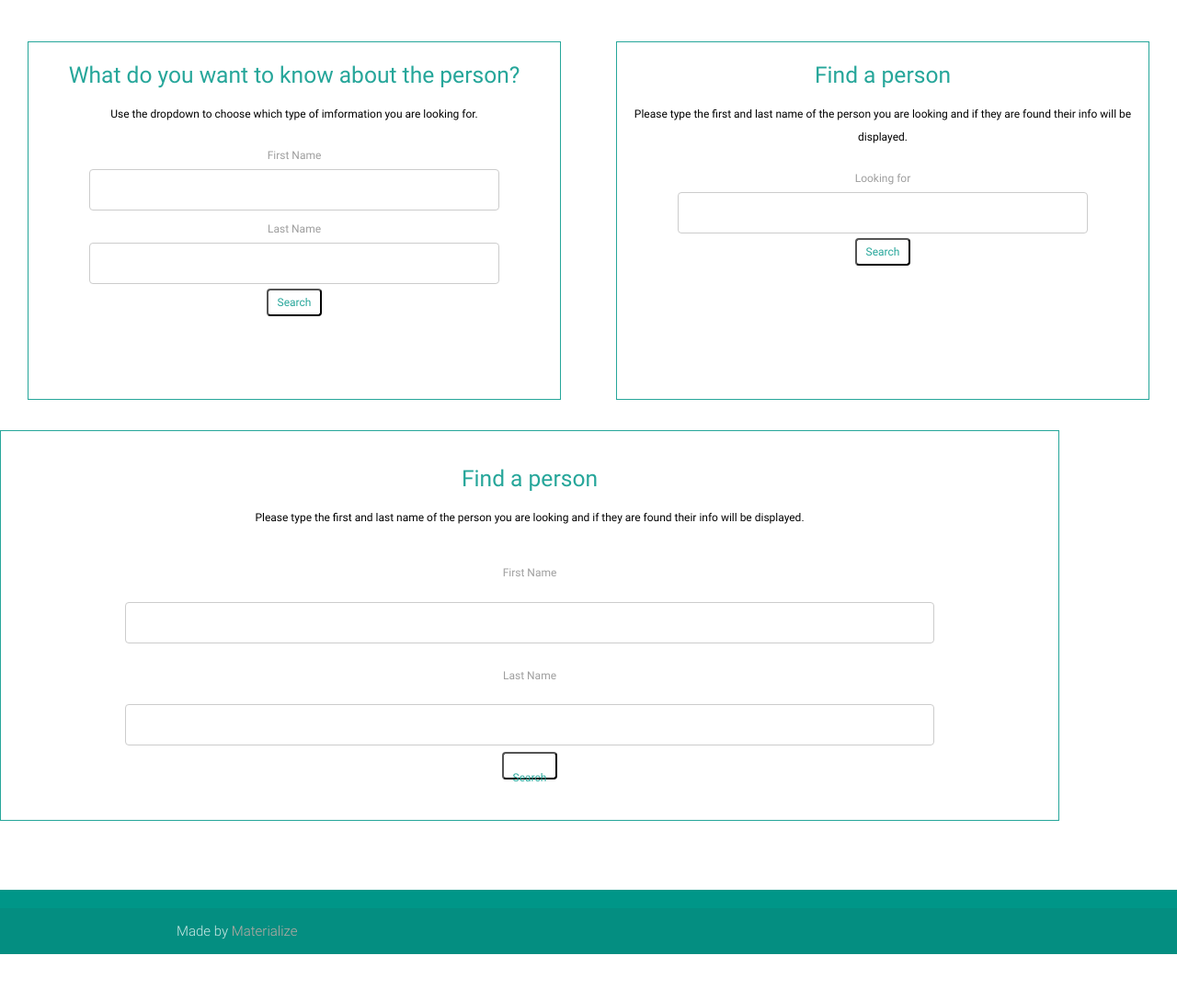
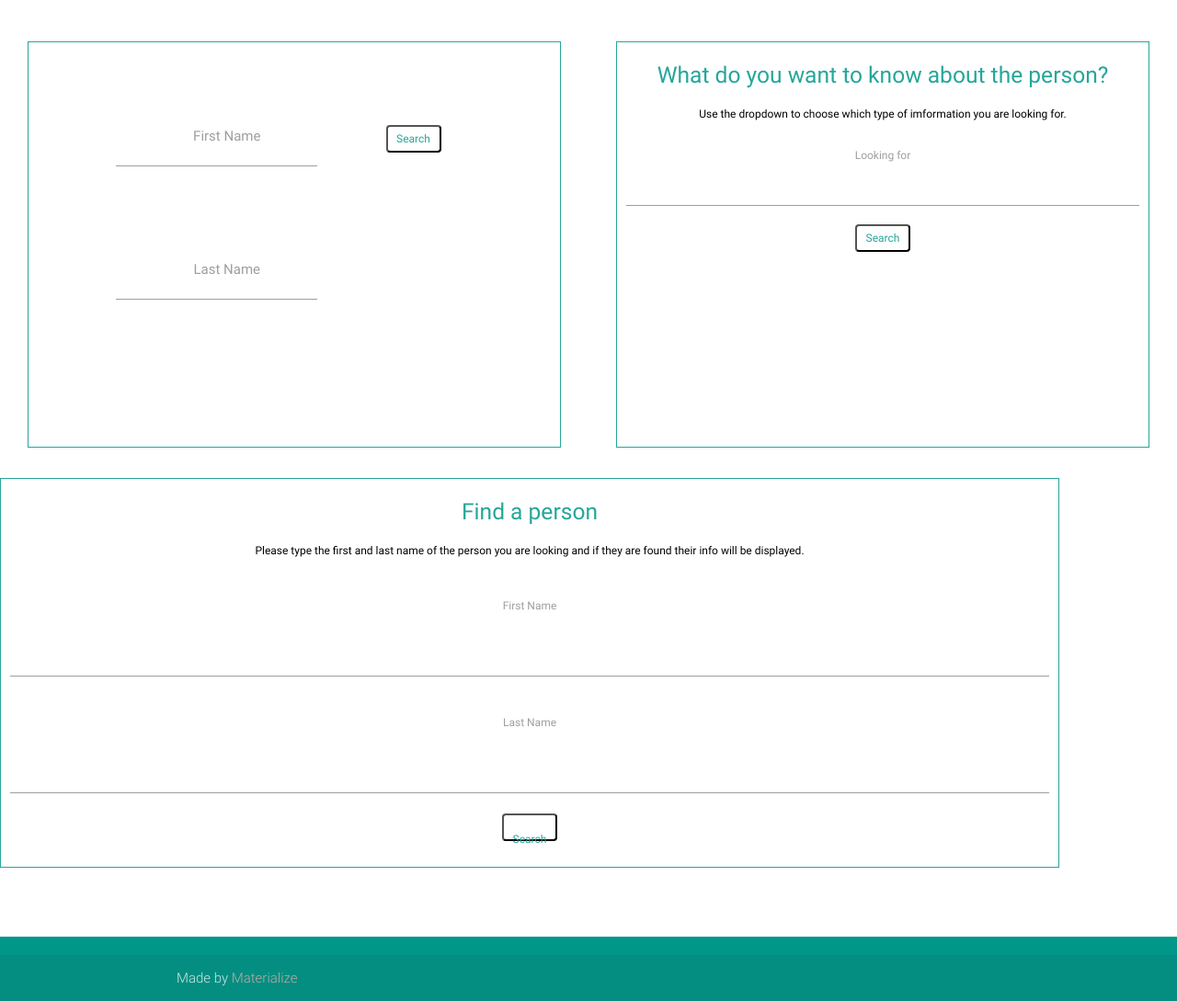
Before and after one commit to jenens/MostWanted.io, a website: page index2.html in a window 1280 px wide. Shown: the whole page at 92% size. Before the commit the page ends 1038 px from the top, so only its background shows below. Drawn offline with nearby package versions, Linux system fonts and the light colour scheme.

Commit message:
css and html changes

```diff
--- a/css/style.css
+++ b/css/style.css
@@ -96,6 +96,7 @@ padding: 5px;
 }
 
 .div-3 {
+  align: center;
   border: 1px solid #26a69a;
   margin: 3px 0;
   text-align: center;
@@ -104,7 +105,7 @@ padding: 5px;
   background-color: white;
   color: #26a69a;
   width: 90%;
-  padding: 2%;
+  padding: 10px;
   flex: 100%;
   order: 3;
 }
@@ -190,14 +191,21 @@ footer.page-footer {
 
 
 input[type=text], select {
-    width: 80%;
+/*    width: 80%;
     padding: 5px 5px;
     margin: 5px 0;
     display: relative;
     border: 1px solid #ccc;
-    border-radius: 4px;
+    border-radius: 4px;*/
     box-sizing: border-box;
     font-size: 14px;
+}
+
+.row .col.s3 {
+    width: 50%;
+    margin-left: 5px;
+    left: 5px;
+    right: 5px;
 }
 
 input[type=submit] {
--- a/index2.html
+++ b/index2.html
@@ -24,28 +24,47 @@
 
 
 <div id="container">
-    <div class="div-1">
-        <h5 class="center">What do you want to know about the person? </h5>
+
+<div class="row, div-1">
+    <form class="col 6">
+      <div class="row">
+        <div class="input-field col s3">
+          <input  id="first_name" type="text" class="validate">
+          <label for="first_name">First Name</label>
+        </div>
+        <div class="input-field col s3">
+          <input id="last_name" type="text" class="validate">
+          <label for="last_name">Last Name</label>
+        </div>
+      <div>   <button type="button" class="button" onclick="initSearch()">Search</button> </div>
+
+      </div>
+
+<!--     <div class="div-1">
+         <h5 class="center">Find a person</h5>
         <center>
-        <p class="boxText"> Use the dropdown to choose which type of imformation you are looking for.</p>
-        <form class="center">
+        <p class="boxText"> Please type the first and last name of the person you are looking and if they are found their info will be displayed.</p>
+
+
+        <form>
             <label for="firstName">First Name</label><br>
             <input id="firstName" name="firstname" type="text"><br>
             <label for="lastName">Last Name</label><br>
             <input id="lastName" name="lastname" type="text"><br>
             <button type="button" class="button" onclick="initSearch()">Search</button>
-       </form>
+       </form> -->
 
         <div id="targetInfo" class="results">
         </div>
-
     </div>
 
     <div class="div-2">
-        <h5 class="center">Find a person</h5>
+         <h5 class="center">What do you want to know about the person? </h5>
         <center>
-        <p class="boxText"> Please type the first and last name of the person you are looking and if they are found their info will be displayed.</p>
-        <form>
+        <p class="boxText"> Use the dropdown to choose which type of imformation you are looking for.</p>
+        <form class="center">
+
+
             <label for="firstName">Looking for</label><br>
             <input id="firstName" name="firstname" type="text"><br>
             <button type="button" class="button" onclick="initSearch()">Search</button>
```
